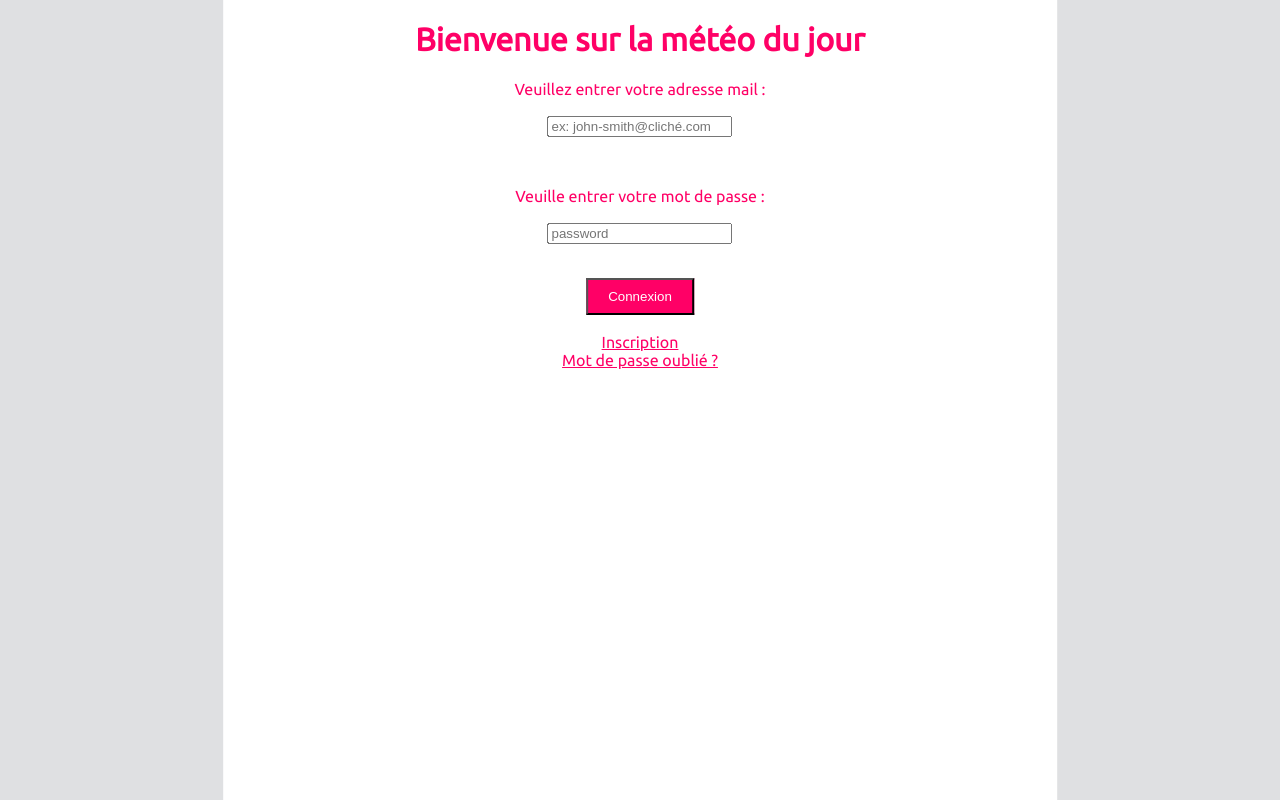
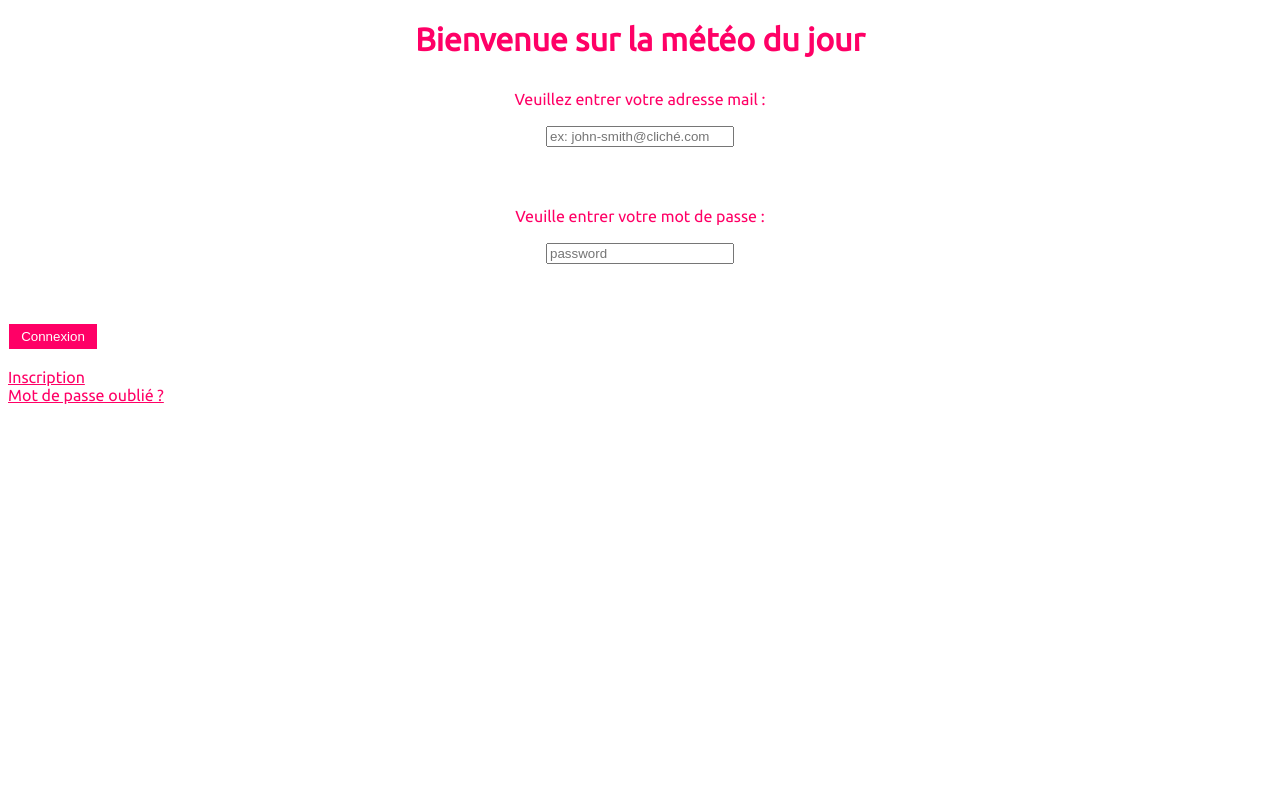
Before and after one commit to SoinSoin/PrjMeteo, a PHP site: page / in a window 1280 px wide. Run offline with PHP 8.4, Linux system fonts and the light colour scheme; some libraries are stand-ins or nearby versions.

Commit message:
uniform3

```diff
--- a/css/formulaire_inscription.css
+++ b/css/formulaire_inscription.css
@@ -40,6 +40,7 @@ width: 250px;
     white-space: nowrap;
     background-color: #ff0066;
     width: 70px;
+	margin-top: 15px;
 }
 
 /* A rendre plus propre quand on aura le temps (faire disparaitre les bandes blanches)*/
--- a/css/style_accueil.css
+++ b/css/style_accueil.css
@@ -2,146 +2,76 @@
 
 /*couleur de fond de la page*/
 
- html
+html {
+    height: 100%;
+    /*    text-align: center;*/
+    margin: 0;
+    background-color: white;
+    font-family: 'Ubuntu', sans-serif;
+}
 
-{
+h1,
+p {
+    color: #ff0066;
+    padding-bottom: 10px;
+    text-align: center;
+}
 
-	font-family: 'Ubuntu', sans-serif;
 
-	background-color: #dfe0e2;
+/*Style des liens */
 
-	height: 100%;
+a {
 
-	position: relative;
+    color: #ff0066;
+    text-align: center;
+    font-size: 16px;
+}
 
-	color: #ff0066;
 
+/*Style du formulaire*/
+
+#formulaire {
+
+    margin: 0 auto;
+    background-color: #dfe0e2;
+    padding-top: 20px;
+    padding-bottom: 20px;
+    width: 500px;
+    text-align: center;
+}
+
+
+/*Largeur des champs de texte*/
+
+input {
+
+    width: 180px;
+}
+
+
+/*Style du bouton Valider */
+
+#connexion {
+
+    border: 1px solid white;
+    padding: 5px;
+    color: white;
+    white-space: nowrap;
+    background-color: #ff0066;
+    width: 90px;
+    margin-top: 15px;
 }
 
 
 
-/* center est la position du formulaire*/
+/*Style de la citation*/
 
-.center
-
-{
-
-	position: absolute;
-
-  	top: 50%;
-
-  	left: 50%;
-
-  	height: 100%;
-
-  	transform: translate(-50%, -50%);
-
-	white-space: nowrap;
-
-	text-align: center;
-
-	background-color: white;
-
-	padding-right: 15%;
-
-	padding-left: 15%;
-
+#citation {
+    white-space: normal;
+    word-wrap: break-word;
+    width: 500px;
+    margin: 0 auto;
+    text-align: justify;
+    margin-top: -60px;
+    margin-left: 400px;
 }
-
-
-
-
-
-form
-
-{
-
-height: 300px;
-
-width: 500px
-
-margin-bottom: 300px;
-
-padding-left: 40px;
-
-padding-right: 40px;
-
-position: relative;
-
-}
-
-
-
-
-
-
-
-table, td
-
-{
-
-	padding-right: 25%;
-
-	padding-left: 25%;
-
-	text-align: center;
-
-}
-
-
-
-/*Style des liens */
-
-a
-
-{
-
-	color: #ff0066;
-
-	text-align: center;
-
-	font-size: 16px;
-
-}
-
-li.rss-item{
-  width: 400px;
-  margin-left: 1px;
-  color: black;
-}
-
-#blague2{
-  white-space: normal;
-  word-wrap: break-word;
-  width: 400px;
-}
-
-
-#connexion {
-<<<<<<< HEAD
-
-	border: 1px solid white;
-
-    padding: 9px;
-
-    color: white;
-
-    white-space: nowrap;
-
-    background-color: #ff0066;
-
-    padding-right: 20px;
-
-    padding-left: 20px;
-
-}
-=======
-	border: 1px solid white;
-    padding: 9px;
-    color: white;
-    white-space: nowrap;
-    background-color: #ff0066;
-    padding-right: 20px;
-    padding-left: 20px;
-}
->>>>>>> 080aabd662bbc08c72ca9fe3baa8fcafdc2a61e7
```
Also changed, not shown: css/stylemdpo.css (+4 -4 lines).
